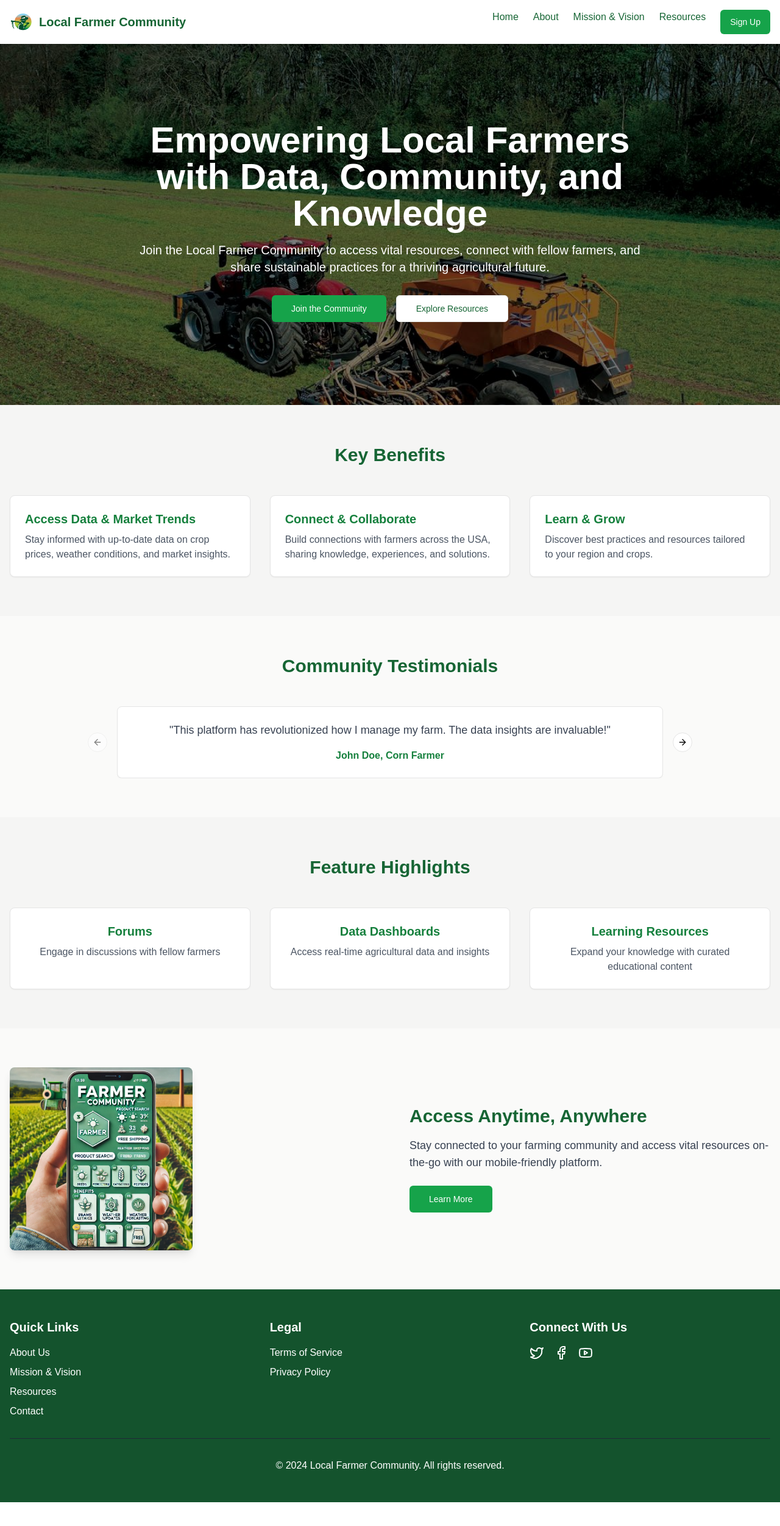
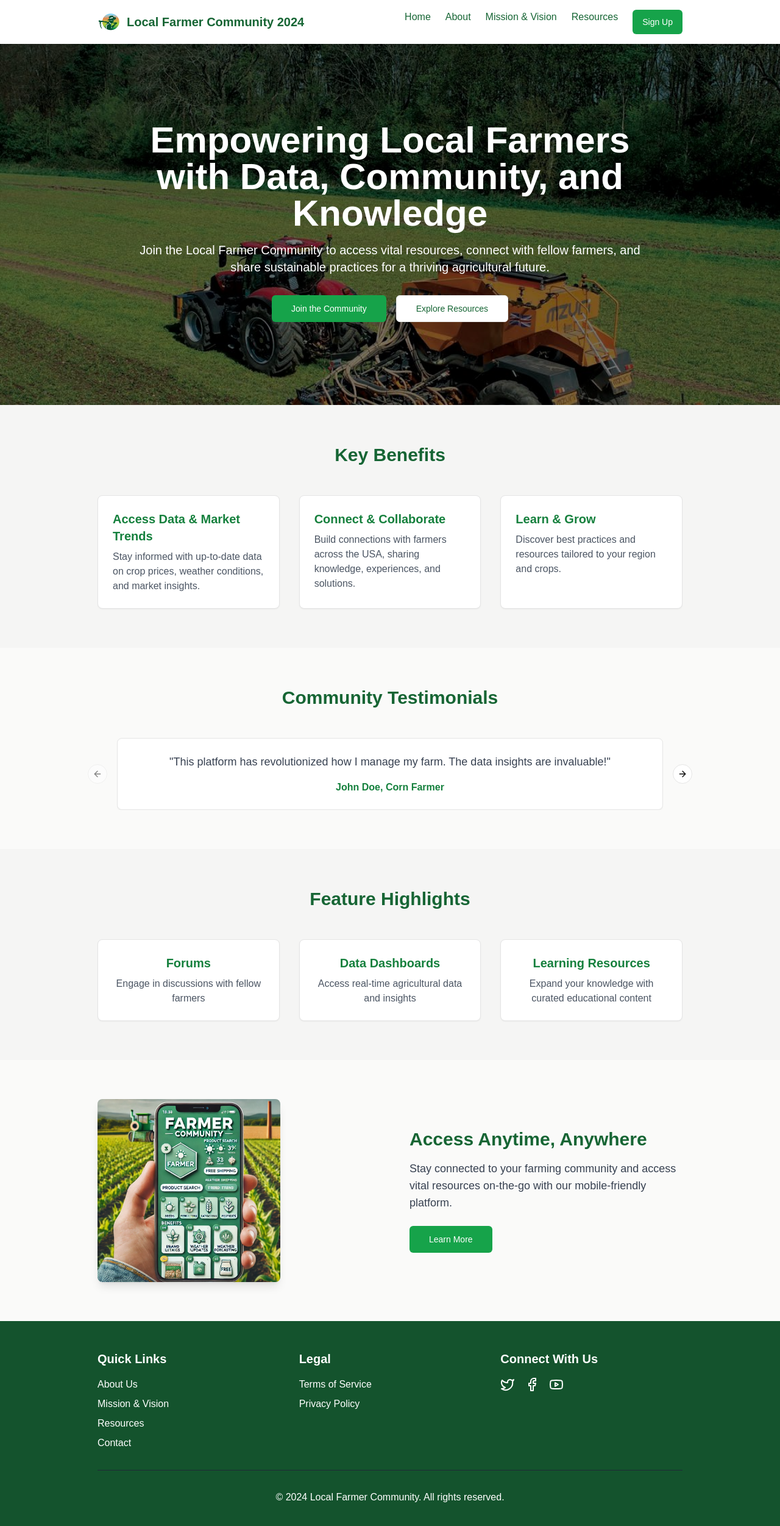
Before and after one commit to AAbubaker2020/farmers, a Next.js app: page / in a window 1280 px wide. Shown: the top 2502 px of the page at 61% size. Before the commit the page ends 2463 px from the top, so only its background shows below. Built offline with nearby package versions, Linux system fonts and the light colour scheme.

Commit message:
Farmers community website v0 11/06/2024

```diff
--- a/components/landing-page.tsx
+++ b/components/landing-page.tsx
@@ -29,11 +29,11 @@ export function LandingPageComponent() {
   return (
     <div className="flex flex-col min-h-screen bg-stone-50">
       {/* Header */}
-      <header className="fixed top-0 left-0 right-0 z-50 bg-white shadow-md">
-        <div className="container mx-auto px-4 py-4 flex justify-between items-center">
+      <header className="fixed top-0 left-0 right-0 z-50 bg-white shadow-md w-full">
+        <div className="container max-w-screen-lg mx-auto px-4 sm:px-6 lg:px-8 py-4 flex justify-between items-center">
           <Link href="/" className="flex items-center space-x-2">
             <Image src="/logo.png?height=40&width=40" alt="Local Farmer Community Logo" width={40} height={40} className="rounded-full" />
-            <span className="text-lg md:text-xl font-semibold text-green-800">Local Farmer Community</span>
+            <span className="text-lg md:text-xl font-semibold text-green-800">Local Farmer Community 2024</span>
           </Link>
 
           {/* Desktop and Mobile Navigation */}
@@ -87,7 +87,7 @@ export function LandingPageComponent() {
             className="absolute inset-0 z-0"
           />
           <div className="absolute inset-0 bg-black bg-opacity-50 z-10"></div>
-          <div className="relative z-20 max-w-4xl mx-auto px-4">
+          <div className="relative z-20 max-w-4xl mx-auto px-4 sm:px-6 lg:px-8">
             <h1 className="text-3xl sm:text-4xl md:text-5xl lg:text-6xl font-bold mb-4">Empowering Local Farmers with Data, Community, and Knowledge</h1>
             <p className="text-base sm:text-lg md:text-xl mb-8">Join the Local Farmer Community to access vital resources, connect with fellow farmers, and share sustainable practices for a thriving agricultural future.</p>
             <div className="flex justify-center space-x-4">
@@ -103,7 +103,7 @@ export function LandingPageComponent() {
 
         {/* Key Benefits Section */}
         <section className="py-8 md:py-16 bg-stone-100">
-          <div className="container mx-auto px-4">
+          <div className="container max-w-screen-lg mx-auto px-4 sm:px-6 lg:px-8">
             <h2 className="text-2xl md:text-3xl font-bold text-center mb-8 md:mb-12 text-green-800">Key Benefits</h2>
             <div className="grid grid-cols-1 sm:grid-cols-2 md:grid-cols-3 gap-6 md:gap-8">
               {[
@@ -124,7 +124,7 @@ export function LandingPageComponent() {
 
         {/* Community Testimonials Section */}
         <section className="py-8 md:py-16">
-          <div className="container mx-auto px-4">
+          <div className="container max-w-screen-lg mx-auto px-4 sm:px-6 lg:px-8">
             <h2 className="text-2xl md:text-3xl font-bold text-center mb-8 md:mb-12 text-green-800">Community Testimonials</h2>
             <Carousel className="max-w-4xl mx-auto">
               <CarouselContent>
@@ -151,7 +151,7 @@ export function LandingPageComponent() {
 
         {/* Feature Highlights Section */}
         <section className="py-8 md:py-16 bg-stone-100">
-          <div className="container mx-auto px-4">
+          <div className="container max-w-screen-lg mx-auto px-4 sm:px-6 lg:px-8">
             <h2 className="text-2xl md:text-3xl font-bold text-center mb-8 md:mb-12 text-green-800">Feature Highlights</h2>
             <div className="grid grid-cols-1 sm:grid-cols-2 md:grid-cols-3 gap-6 md:gap-8">
               {[
@@ -172,7 +172,7 @@ export function LandingPageComponent() {
 
         {/* Access Anytime, Anywhere Section */}
         <section className="py-8 md:py-16">
-          <div className="container mx-auto px-4 flex flex-col md:flex-row items-center">
+          <div className="container max-w-screen-lg mx-auto px-4 sm:px-6 lg:px-8 flex flex-col md:flex-row items-center">
             <div className="w-full md:w-1/2 mb-8 md:mb-0 flex justify-center md:justify-start">
               <Image
                 src="/app_farm.jpg?height=400&width=300"
@@ -195,7 +195,7 @@ export function LandingPageComponent() {
 
       {/* Footer */}
       <footer className="bg-green-900 text-white py-12">
-        <div className="container mx-auto px-4">
+        <div className="container max-w-screen-lg mx-auto px-4 sm:px-6 lg:px-8">
           <div className="grid grid-cols-1 md:grid-cols-3 gap-8 text-center md:text-left">
             <div>
               <h3 className="text-lg md:text-xl font-semibold mb-4">Quick Links</h3>
```
